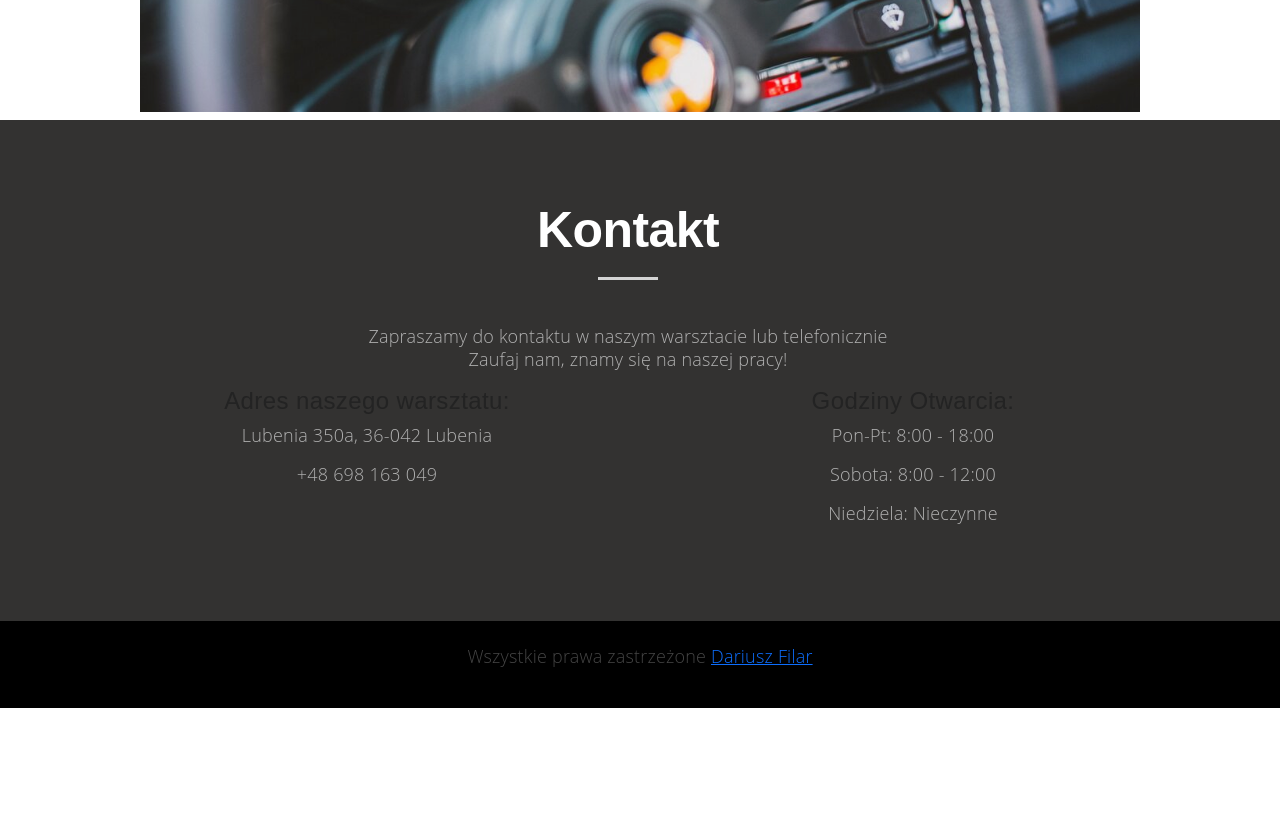
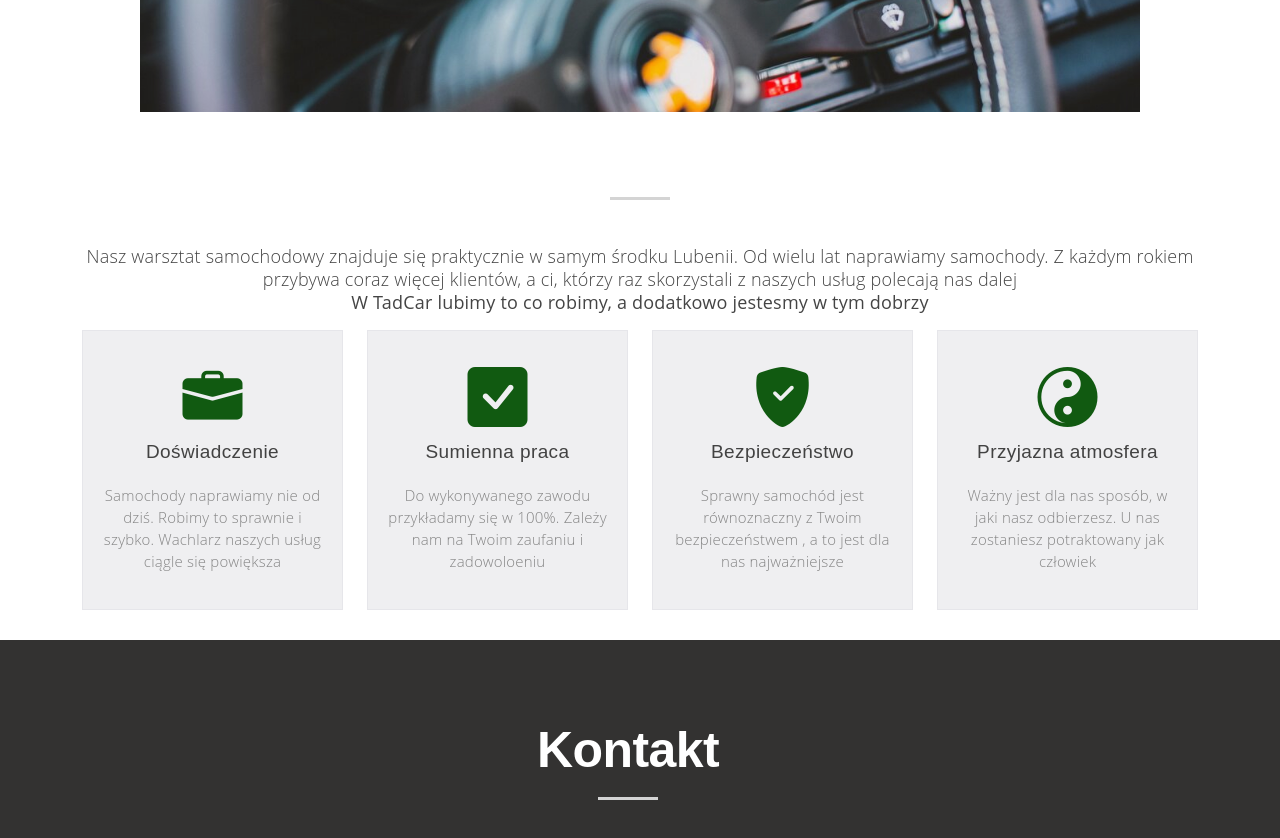
Before and after one commit to DariuszFilar/TadCar, a plain HTML site: page index.html in a window 1280 px wide. Shown: the part 600-1438 px from the top of the page. Before the commit the page ends 1308 px from the top, so only its background shows below. Drawn offline with nearby package versions, Linux system fonts and the light colour scheme.

Commit message:
Added icons and changed "our company" section

```diff
--- a/index.html
+++ b/index.html
@@ -4,6 +4,7 @@
     <meta charset="utf-8" />
     <meta name="viewport" content="width=device-width, initial-scale=1" />
     <title>Tadcar - Twój mechanik</title>
+    <link rel="stylesheet" href="https://cdn.jsdelivr.net/npm/bootstrap-icons@1.8.1/font/bootstrap-icons.css">
     <link
       href="https://cdn.jsdelivr.net/npm/bootstrap@5.1.3/dist/css/bootstrap.min.css"
       rel="stylesheet"
@@ -50,6 +51,87 @@
       <div class="header-content">
       </div>
   </header>
+
+  <section id="ourCompany" class="light-bg">
+    <div class="container">
+      <div class="row">
+        <div class="col-lg-12 text-center">
+          <div class="section-title">
+            <h2>Nasza firma</h2>
+            <p>
+              Nasz warsztat samochodowy znajduje się praktycznie w samym
+              środku Lubenii. Od wielu lat naprawiamy samochody. Z każdym
+              rokiem przybywa coraz więcej klientów, a ci, którzy raz
+              skorzystali z naszych usług polecają nas dalej <br /><strong
+                >W TadCar lubimy to co robimy, a dodatkowo jestesmy w tym
+                dobrzy</strong
+              >
+            </p>
+          </div>
+        </div>
+      </div>
+      <div class="row">
+        <!-- about module -->
+        <div class="col-md-3 text-center">
+          <div class="mz-module">
+            <div class="mz-module-about">
+              <i class="bi bi-briefcase-fill color1 ot-circle"></i>
+              <h3>Doświadczenie</h3>
+              <p>
+                Samochody naprawiamy nie od dziś. Robimy to sprawnie i szybko.
+                Wachlarz naszych usług ciągle się powiększa
+              </p>
+            </div>
+          </div>
+        </div>
+        <!-- end about module -->
+        <!-- about module -->
+        <div class="col-md-3 text-center">
+          <div class="mz-module">
+            <div class="mz-module-about">
+              <!-- <i class="fa fa-check-square color2 ot-circle"></i> -->
+              <i class="bi bi-check-square-fill color2 ot-circle"></i>
+              <h3>Sumienna praca</h3>
+              <p>
+                Do wykonywanego zawodu przykładamy się w 100%. Zależy nam na
+                Twoim zaufaniu i zadowoloeniu
+              </p>
+            </div>
+          </div>
+        </div>
+        <!-- end about module -->
+        <!-- about module -->
+        <div class="col-md-3 text-center">
+          <div class="mz-module">
+            <div class="mz-module-about">
+              <i class="bi bi-shield-fill-check color3 ot-circle" ></i>
+              <h3>Bezpieczeństwo</h3>
+              <p>
+                Sprawny samochód jest równoznaczny z Twoim bezpieczeństwem , a
+                to jest dla nas najważniejsze
+              </p>
+            </div>
+          </div>
+        </div>
+        <!-- end about module -->
+        <!-- about module -->
+        <div class="col-md-3 text-center">
+          <div class="mz-module">
+            <div class="mz-module-about">
+              <i class="bi bi-yin-yang color4 ot-circle"></i>
+              <h3>Przyjazna atmosfera</h3>
+              <p>
+                Ważny jest dla nas sposób, w jaki nasz odbierzesz. U nas
+                zostaniesz potraktowany jak człowiek
+              </p>
+            </div>
+          </div>
+        </div>
+        <!-- end about module -->
+      </div>
+    </div>
+    <!-- /.container -->
+  </section>
 
 
   <section id="contact" class="dark-bg">
--- a/style.css
+++ b/style.css
@@ -82,3 +82,83 @@ h6 {
   font-family: "Raleway", Sans-serif;
   color: #232323;
 }
+
+.mz-module {
+  position: relative;
+  margin-bottom: 30px;
+}
+
+.mz-module-about {
+  border: 1px solid #e6e6ea;
+  min-height: 280px;
+  padding: 20px;
+  background-color: #efeff1;
+}
+
+.mz-module-about h3 {
+  font-weight: 500;
+  font-size: 19px;
+  /* text-transform: uppercase; */
+  color: #424242;
+  /* letter-spacing: 2px; */
+  margin-bottom: 20px;
+}
+
+.dark-bg .mz-module-about h3 {
+  color: #ffffff;
+}
+
+.mz-module-about p {
+  font-size: 15px;
+  font-weight: 300;
+  line-height: 22px;
+  color: #848484;
+}
+.mz-module-button {
+  background-color: #b6b6c3;
+  padding: 15px;
+  text-transform: uppercase;
+  font-weight: 700;
+  font-size: 12px;
+  display: block;
+  position: absolute;
+  bottom: 0px;
+  left: 0;
+  right: 0;
+  opacity: 0;
+  color: #fff;
+  -webkit-transition: all 0.3s;
+  -moz-transition: all 0.3s;
+  transition: all 0.3s;
+}
+.mz-module:hover .mz-module-button {
+  bottom: -45px;
+  opacity: 1;
+}
+.mz-module-button:hover {
+  background-color: #1a1a1a;
+  color: #fff;
+  text-decoration: none;
+}
+
+.mz-module-button {
+  color: #fff;
+}
+
+.mz-module:hover .ot-circle.color1 {
+  color: #c54a4a;
+}
+.mz-module:hover .ot-circle.color2 {
+  color: #6091dc;
+}
+.mz-module:hover .ot-circle.color3 {
+  color: #6eb377;
+}
+.mz-module:hover .ot-circle.color4 {
+  color: #fcbe03;
+}
+
+.bi {
+  font-size: 60px;
+  color: rgb(17, 90, 17);
+}
```
